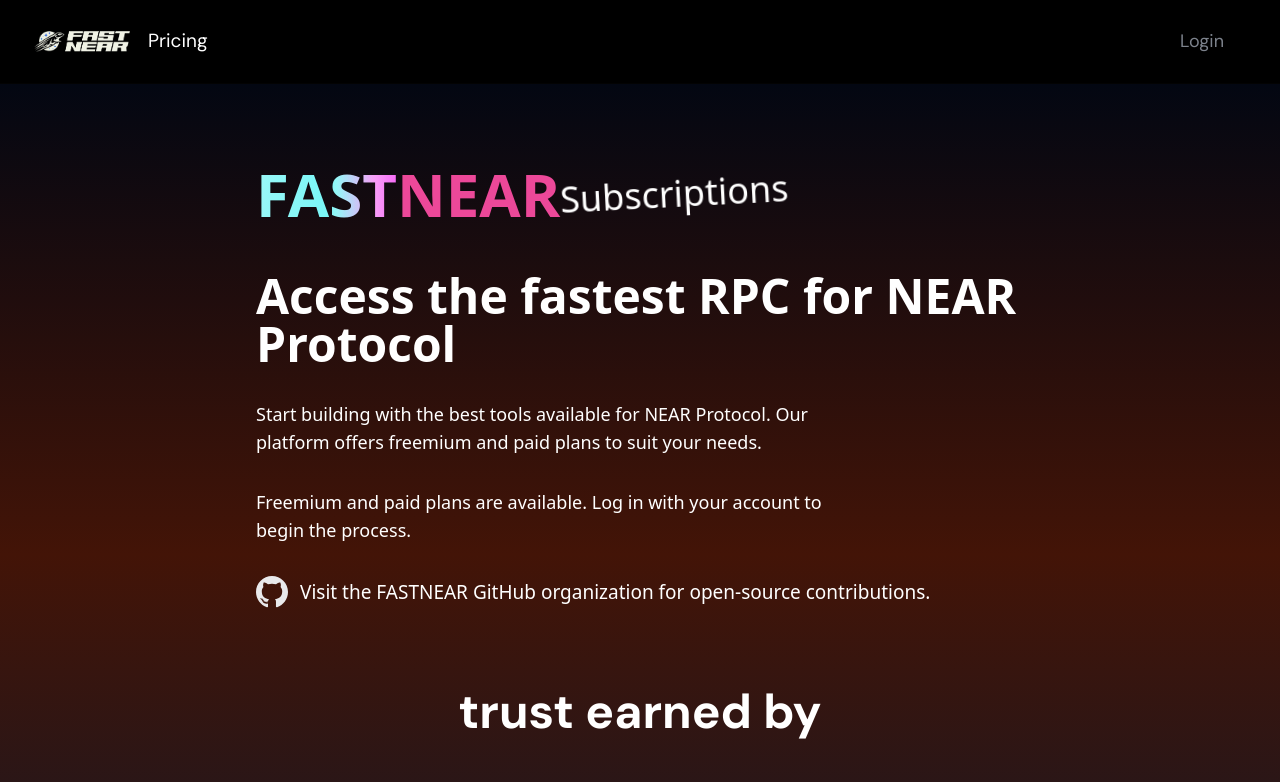
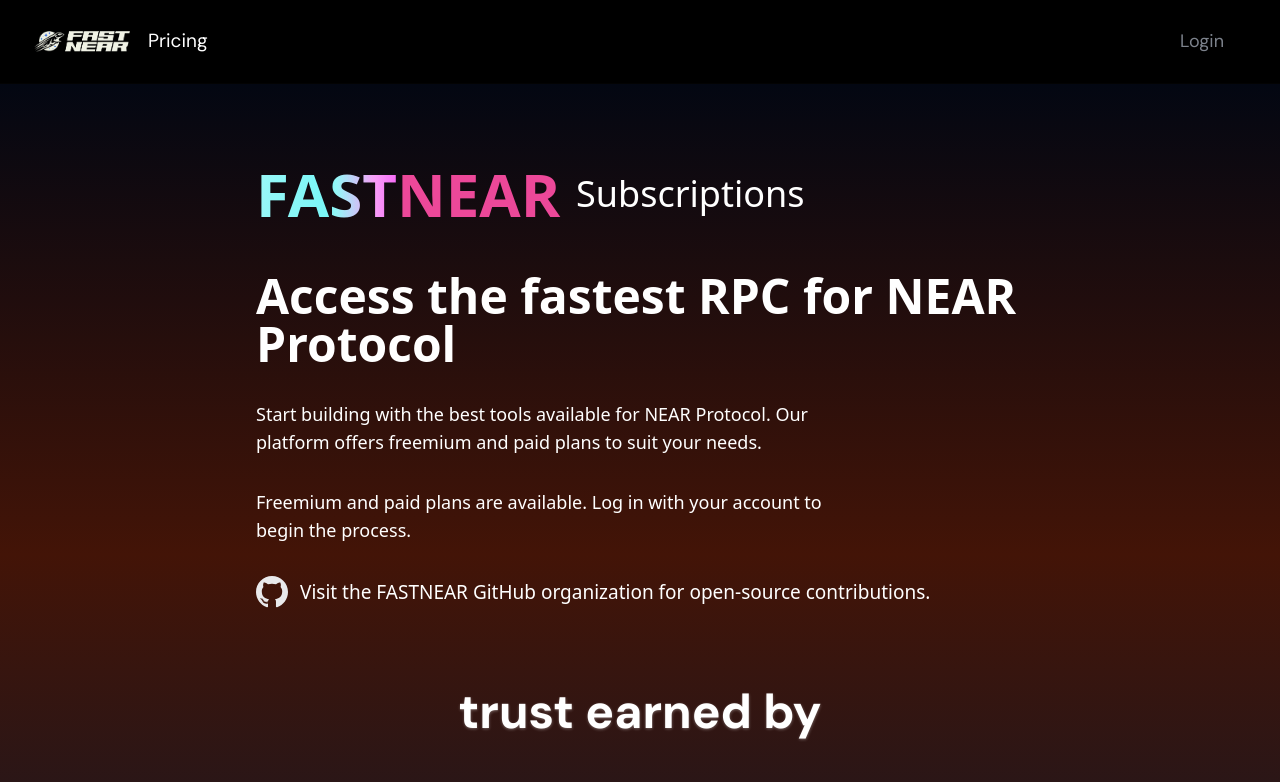
Before and after one commit to fastnear/subscriptions-site, a Next.js app: page / in a window 1280 px wide. Shown: the top 782 px of the page. Built offline with nearby package versions, Linux system fonts and the light colour scheme.

Commit message:
tailwind config updates

```diff
--- a/tailwind.config.ts
+++ b/tailwind.config.ts
@@ -17,6 +17,12 @@
           '0%, 100%': { opacity: '1', filter: 'brightness(200%)' },
           '50%': { opacity: '0.8', filter: 'brightness(300%)' },
         },
+        squish: {
+          '0%, 100%': { transform: 'scaleX(1)' },
+          '0%': { transform: 'scaleX(0.6)' },
+          '91%': { transform: 'scaleX(0.5) scaleY(1.3)' },
+          '100%': { transform: 'scaleX(1)' }
+        },
         fadeInOut: {
           '0%': { opacity: '0' },
           '10%, 90%': { opacity: '1' },
@@ -27,11 +33,29 @@
           '50%': { backgroundColor: '#9b5de5' },
           '100%': { backgroundColor: '#ff0077' },
         },
+        moveRight: {
+          '0%': { transform: 'translateX(0)' },
+          '100%': { transform: 'translateX(16px) rotate(0deg)' },
+        },
+        glow: {
+          '0%': { boxShadow: '1px 6px 3px rgba(255, 255, 255, 0.3)' },
+          '50%': { boxShadow: '0 6px 3px rgba(255, 255, 137, 0.2)' },
+          '100%': { boxShadow: '1px 6px 3px rgba(255, 255, 137, 0.3)' },
+        },
+        shimmer: {
+          '0%': { textShadow: '0px 1px 3px rgba(255, 255, 255, 0.3)' },
+          '50%': { textShadow: '1px 2px 3px rgba(255, 255, 255, 0.4)' },
+          '100%': { textShadow: '0px 1px 3px rgba(255, 255, 255, 0.3)' },
+        }
       },
       animation: {
         'text-glow': 'textGlow 3s ease-in-out infinite',
+        'fast-squish': 'squish 0.3s ease-in 1',
+        'move-right-delay': 'moveRight 0.3s ease-out 0.3s forwards',
         'fade-in-out': 'fadeInOut 3s ease-in-out infinite',
         'color-cycle': 'colorCycle 5s linear infinite',
+        'glow-pulse': 'glow 6.66s ease-in-out infinite',
+        'shimmer': 'shimmer 3s ease-in-out infinite',
       },
     },
   },
```
